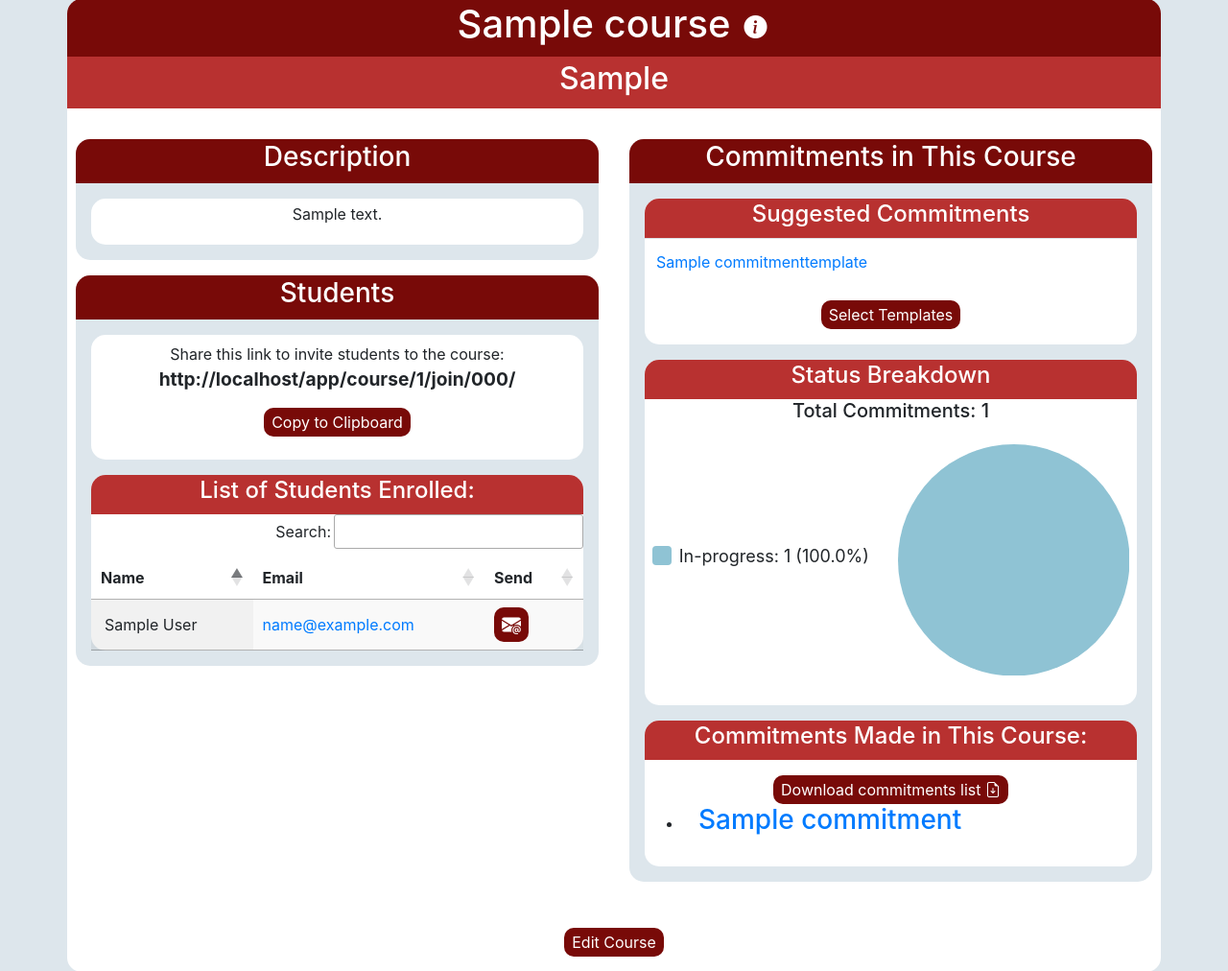
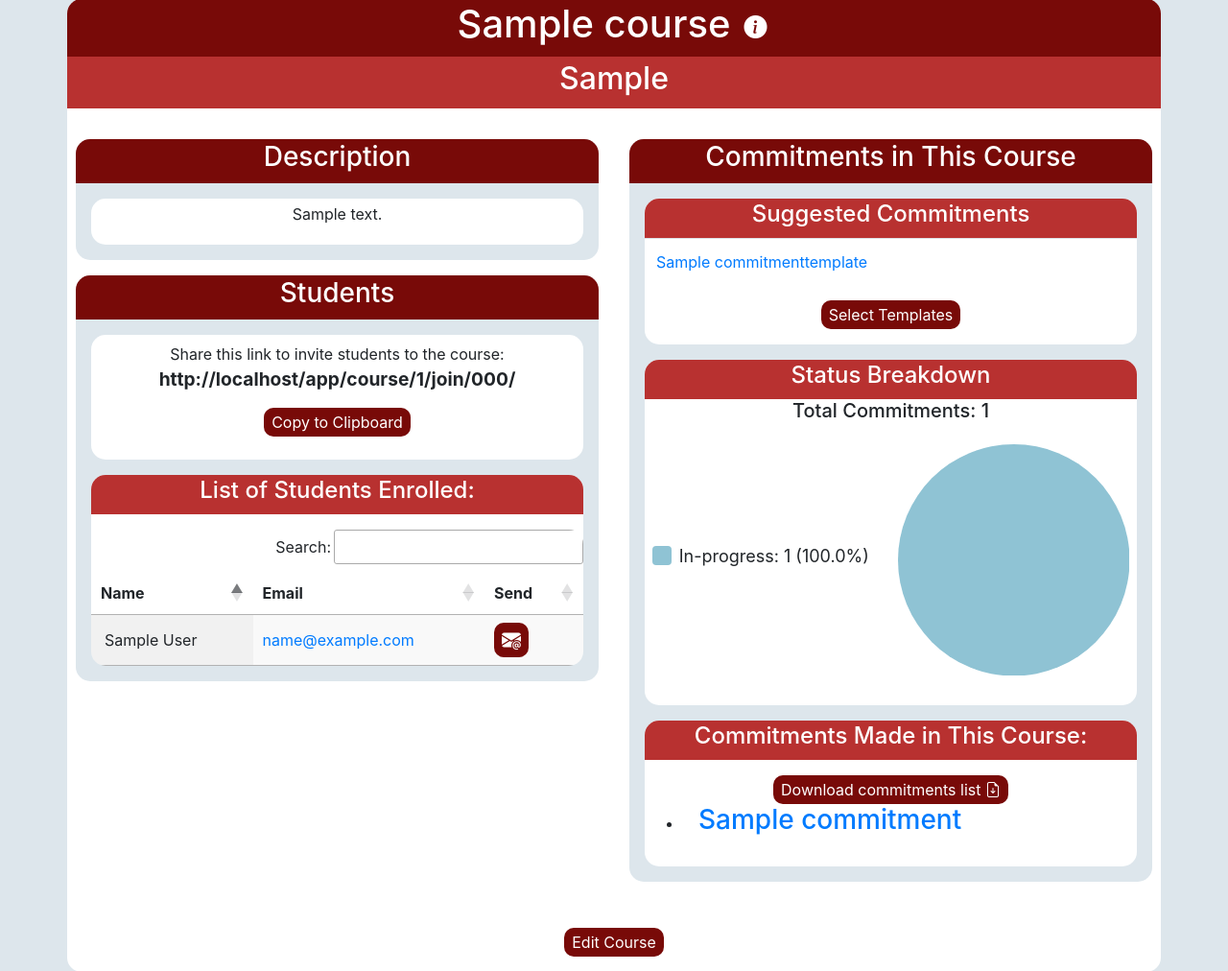
Before and after one commit to lee-blake/Commitment-to-Change-App, a Django app: page /app/course/1/view/ in a window 1280 px wide. Shown: the part 79-1091 px from the top of the page at 96% size. Run offline with Django 4.2, Linux system fonts and the light colour scheme; a user stored in the database is signed in; tables that the repository leaves empty hold one stand-in row (values such as "Sample post"); some libraries are stand-ins or nearby versions.

Commit message:
Center search bar and adjust minor table styling

```diff
--- a/Commitment_to_Change_App/commitments/templates/commitments/Course/course_view_unowned_page.html
+++ b/Commitment_to_Change_App/commitments/templates/commitments/Course/course_view_unowned_page.html
@@ -33,12 +33,12 @@
 
                 {% block join_link %} {% endblock join_link %}
                 <div class="foreground round-corners mt-3 mx-3">
-                    <div class="secondary-header-container">
+                    <div class="secondary-header-container mb-3">
                         <h4>List of Students Enrolled:</h4>
                     </div>
+                    <div class="datatable-container round-corners">
 
-                    {% block student_table %}
-                    <div class="datatable-container">
+                        {% block student_table %}
                         <table id="clinician-course-view-datatable" class="display">
                             <thead>
                                 <tr>
@@ -53,10 +53,9 @@
                                 {% endfor %}
                             </tbody>
                         </table>
+                        {% endblock student_table %}
+
                     </div>
-
-                    {% endblock student_table %}
-
                 </div>
             </div>
         </div>
--- a/Commitment_to_Change_App/static/datatables.js
+++ b/Commitment_to_Change_App/static/datatables.js
@@ -29,11 +29,15 @@ function createStudentListDataTable(table_id){
         "paging": false,
         // Remove pagination information ("Showing 1 to N of N entries")
         "bInfo" : false,
+        // Wrap search bar element in "text-center" div
+        "dom": '<"text-center"f>i',
         // Allows DataTables to hide columns with a higher data-priority tag, based on screensize at generation
         "responsive": true,
-        // Adds dt-center (DataTables class) to the mailto button column
+
         "columnDefs": [
+            // Adds dt-center (DataTables class) to the mailto button column
             {"className": "dt-center", "targets": "#mailto-button-column"},
+            // Remove sortability and sort arrow from mailto button column
             { "orderable": false, "targets": "#mailto-button-column" }
         ],
     });
```
